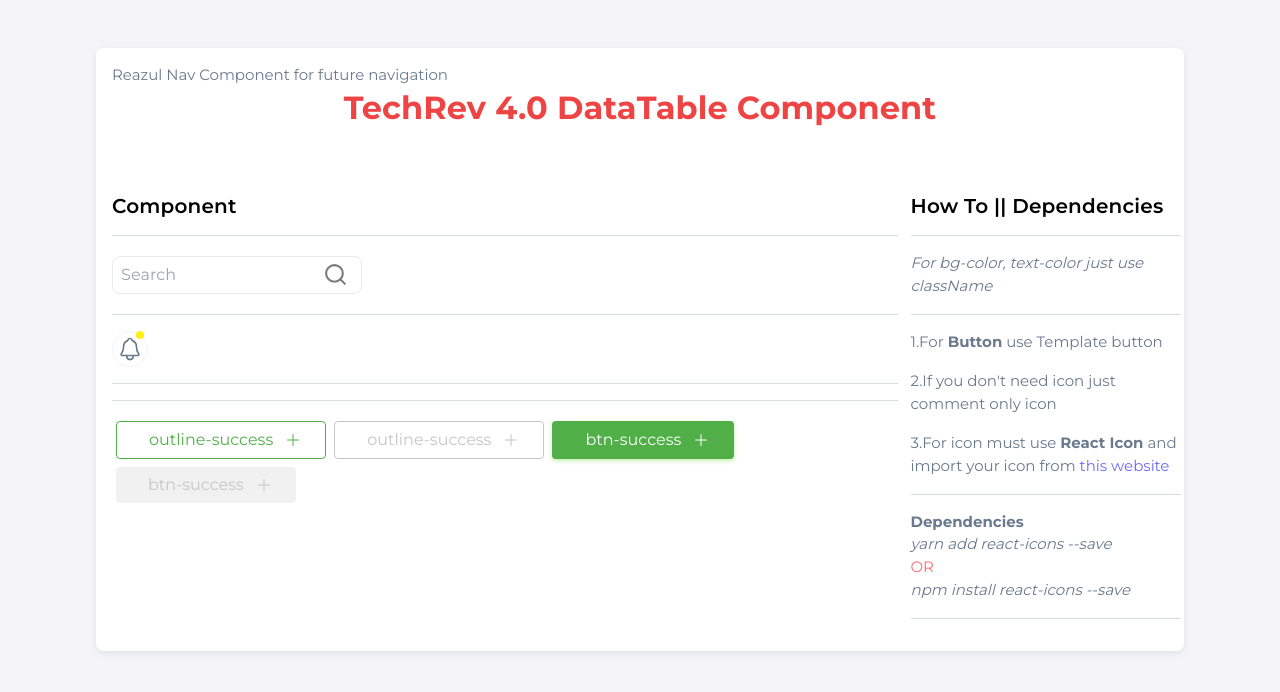
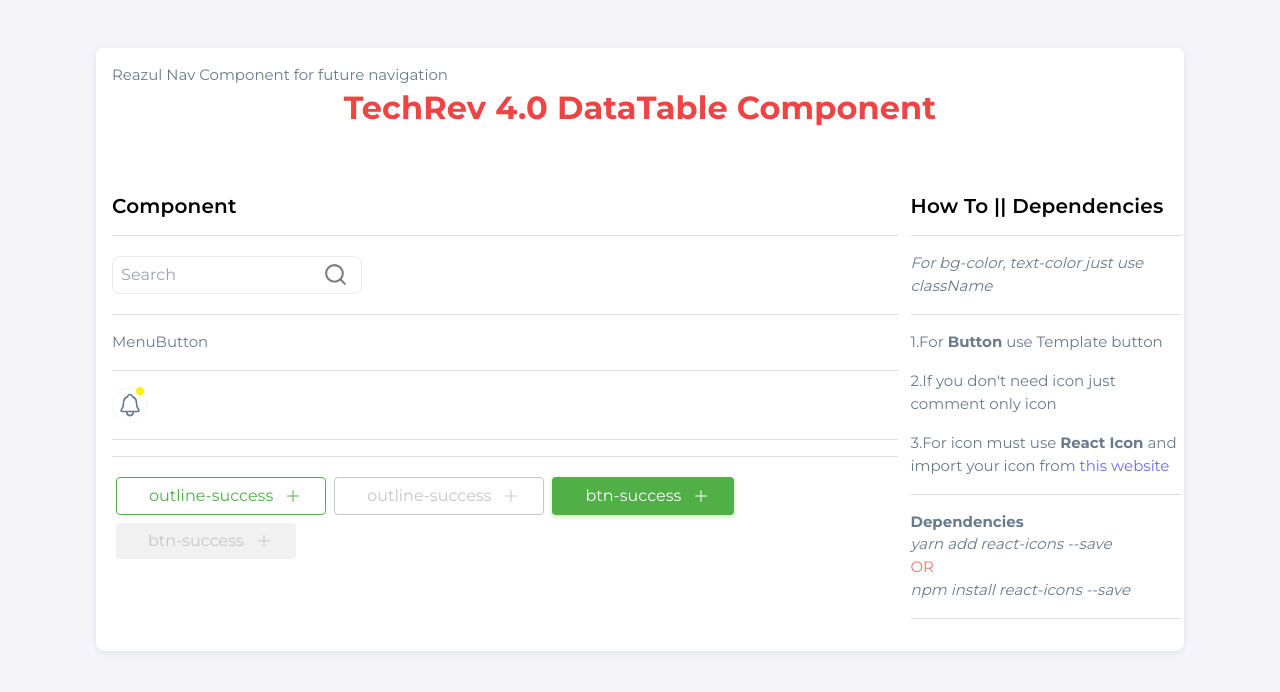
Before and after one commit to tekrev04/Breeze-Next-Component, a Next.js app: page /reazul/elements in a window 1280 px wide. Shown: the top 692 px of the page. Built offline with nearby package versions, Linux system fonts and the light colour scheme.

Commit message:
create menu-button component

```diff
--- a/components/reazul/elements/index.js
+++ b/components/reazul/elements/index.js
@@ -4,6 +4,7 @@ import ButtonComponent from "./buttonComponent";
 import { BsPlusLg } from "react-icons/bs";
 import SearchComponent from "./searchComponent";
 import NotificationComponent from "./notificationComponent";
+import MenuButtonComponent from "./menuButtonComponent";
 
 function ElementsComponent() {
     const onClick = () => {
@@ -12,8 +13,13 @@ function ElementsComponent() {
     return (
         <div>
             <SearchComponent onClick={onClick} />
+
+            {/* menu-button component */}
             <hr />
+            <MenuButtonComponent/>
 
+            {/* notification component */}
+            <hr />
             <NotificationComponent hasNotification={false}/>
 
             <hr />
--- /dev/null
+++ b/components/reazul/elements/menuButtonComponent.js
@@ -0,0 +1,9 @@
+import React from 'react'
+
+function MenuButtonComponent() {
+  return (
+    <div>MenuButton</div>
+  )
+}
+
+export default MenuButtonComponent
```
